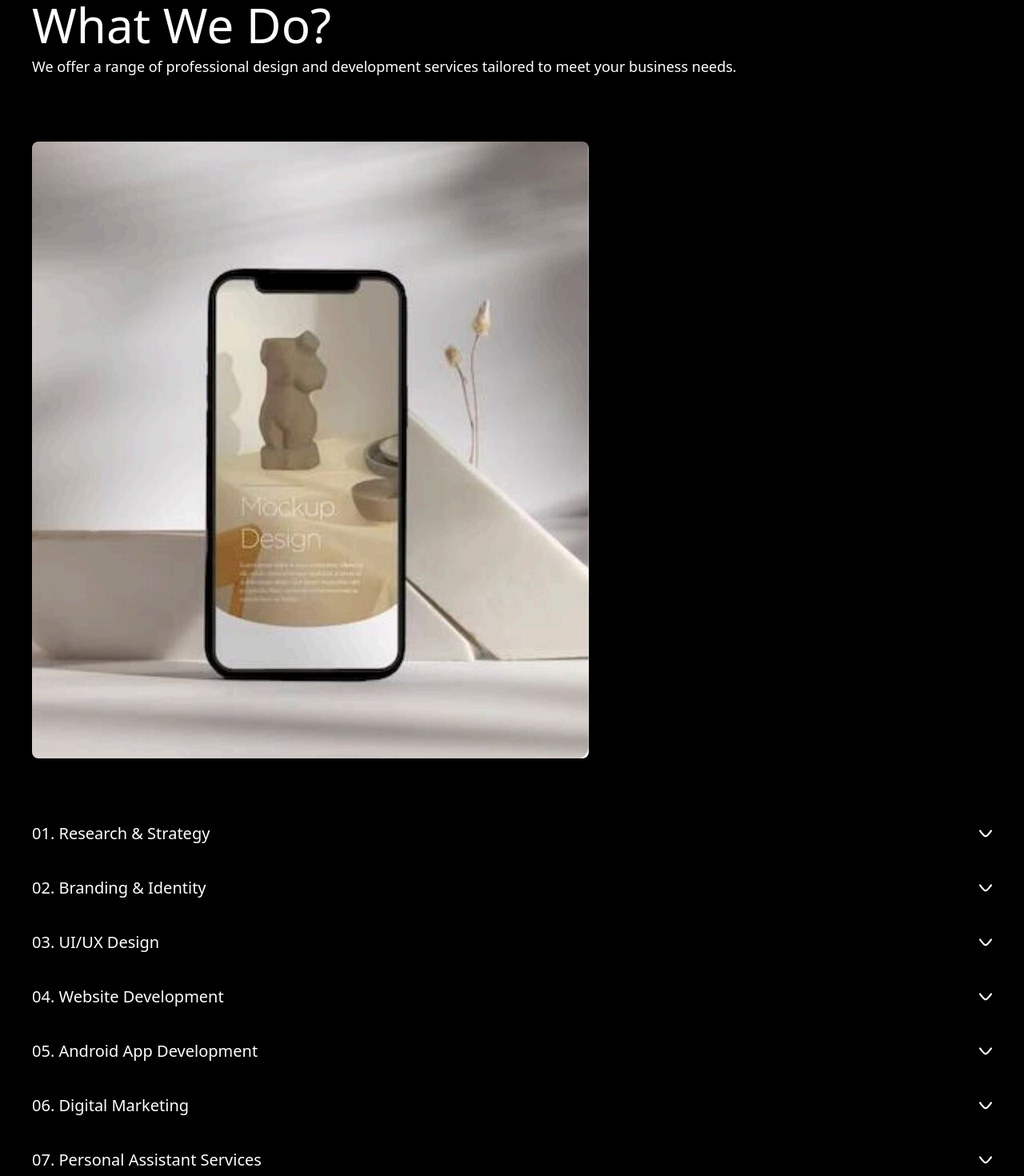
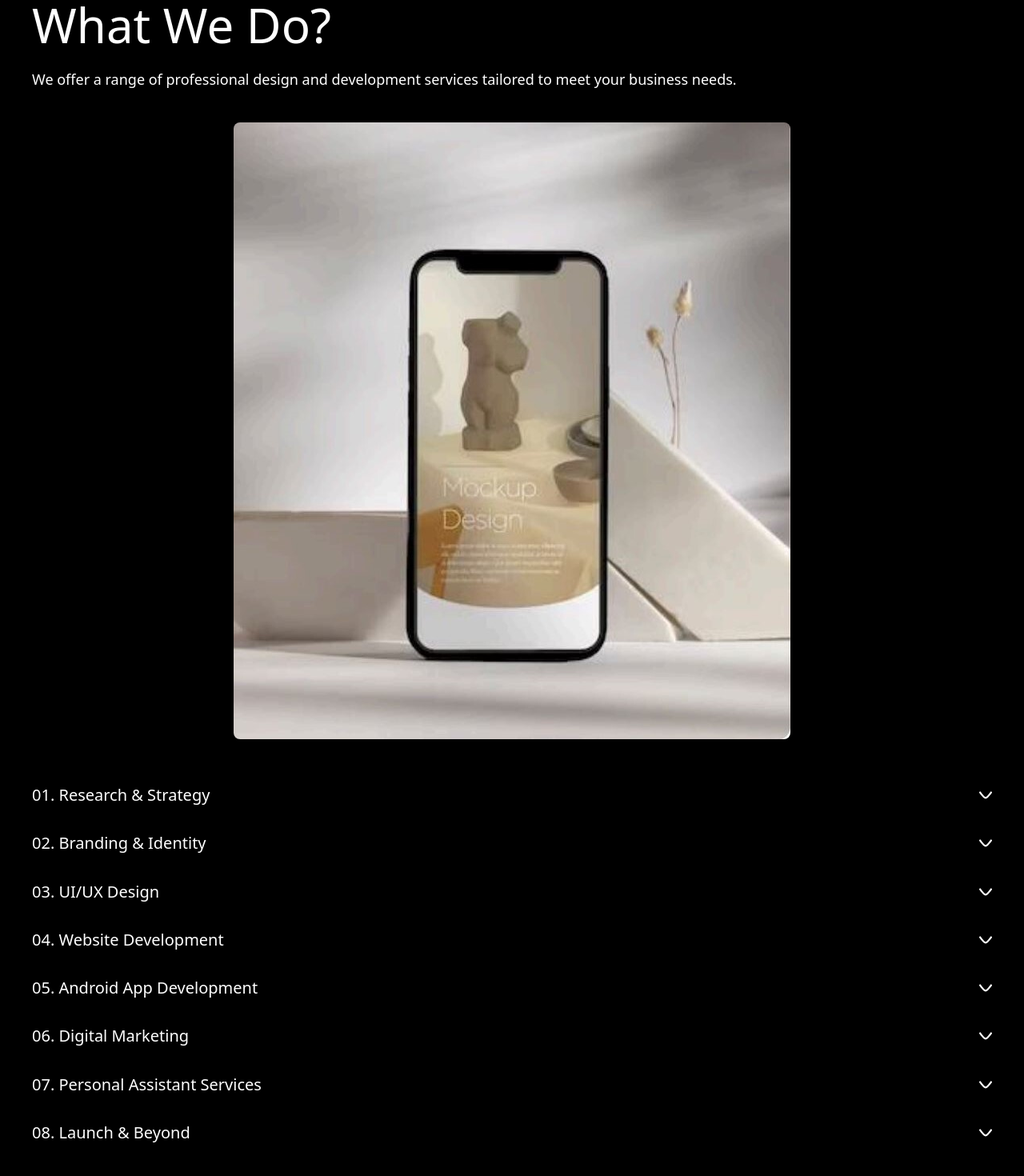
Before and after one commit to Abuzar-Sheikh/SnapixLab, a React (Vite) app: page / in a window 1280 px wide. Shown: the part 1260-2730 px from the top of the page at 80% size. Built offline with nearby package versions, Linux system fonts and the light colour scheme.

Commit message:
Added all the functionality

```diff
--- a/src/components/LandingPage/WhatWeDo.jsx
+++ b/src/components/LandingPage/WhatWeDo.jsx
@@ -1,5 +1,7 @@
 import React, { useState } from "react";
 import { assets } from "../../assets/assets";
+
+import { motion, AnimatePresence } from "framer-motion"; // Import from framer-motion
 
 // Array of service topics and descriptions
 const services = [
@@ -66,19 +68,19 @@ const WhatWeDo = () => {
   };
 
   return (
-    <div className="flex items-center justify-center text-white flex-col my-[40px] px-[40px] md:my-[80px] md:px-[80px] border-b">
-      <div className="w-[100%] flex md:flex-row flex-col items-center gap-2">
-        <h2 className="text-4xl md:text-6xl w-full md:w-2/3">What We Do?</h2>
-        <p className="text-lg w-full md:w-3/6">
+    <div className="flex items-center justify-center text-white flex-col my-[40px] md:my-[80px] px-[40px] md:px-[80px] border-b">
+      <div className="w-[100%] flex flex-col lg:flex-row items-center gap-6">
+        <h2 className="text-4xl md:text-6xl w-full lg:w-2/5">What We Do?</h2>
+        <p className="text-lg w-full lg:w-3/6">
           We offer a range of professional design and development services
           tailored to meet your business needs.
         </p>
       </div>
 
-      <div className="flex w-[100%] flex-col md:flex-row justify-between md:mt-[40px] md:mb-[80px] gap-10 mb-[40px]">
+      <div className="w-full grid grid-cols-1 md:grid-cols-[1fr_1fr] gap-14 my-[40px] mb-[80px]">
         {/* Left Section - Image */}
-        <div className="w-full md:w-1/2 flex items-center justify-center mt-[40px]">
-          <div className="relative w-full md:w-[100%] h-auto w-full">
+        <div className="w-full flex items-center justify-center">
+          <div className="">
             <img
               src={assets.WhatWeDo_img}
               alt="What We Do Mockup"
@@ -88,11 +90,11 @@ const WhatWeDo = () => {
         </div>
 
         {/* Right Section - Text */}
-        <div className="w-[100%] md:w-1/2 my-[40px]">
-          <ul className="flex flex-col space-y-2 sm:space-y-3 md:space-y-5 lg:space-y-10">
+        <div className="flex h-[450px] md:h-auto">
+          <ul className="flex w-full flex-col justify-between">
             {services.map((service) => (
               <li key={service.id}>
-                <div className="flex justify-between items-center">
+                <div className="flex justify-between items-center gap-2">
                   <h3 className="text-xl text-white">{service.title}</h3>
                   <img
                     onClick={() => toggleDropdown(service.id)}
@@ -103,10 +105,22 @@ const WhatWeDo = () => {
                     }`}
                   />
                 </div>
-                {/* Dropdown content */}
-                {openDropdown === service.id && (
-                  <p className="text-white mb-2">{service.description}</p>
-                )}
+
+                <AnimatePresence>
+                  {openDropdown === service.id && (
+                    <motion.div
+                      initial={{ height: 0, opacity: 0 }}
+                      animate={{ height: "auto", opacity: 1 }}
+                      exit={{ height: 0, opacity: 0 }}
+                      transition={{ duration: 0.3 }}
+                      className="overflow-hidden"
+                    >
+                      <p className="text-white mt-2">{service.description}</p>
+                    </motion.div>
+                  )}
+                </AnimatePresence>
+
+
               </li>
             ))}
           </ul>
--- a/src/index.css
+++ b/src/index.css
@@ -54,3 +54,13 @@ a.active hr {
   background-size: 70px 70px;
   opacity: 0.7;
 }
+
+.toggle-content {
+  height: 0;
+  overflow: hidden;
+  transition: height 0.3s ease-in-out;
+}
+
+.toggle-content.open {
+  height: auto;
+}
--- a/src/pages/Contact.jsx
+++ b/src/pages/Contact.jsx
@@ -1,6 +1,8 @@
 import React, { useState } from "react";
 import Slider from "rc-slider";
 import "rc-slider/assets/index.css";
+
+import { motion, AnimatePresence } from "framer-motion"; // Import framer-motion
 
 import logo from "../assets/logo.png";
 import linkedin_logo from "../assets/linkedin_logo.png";
@@ -265,6 +267,7 @@ const Contact = () => {
           <div className="w-full text-4xl font-medium">
             Frequently asked questions
           </div>
+
           <p className="mt-2 text-[#E6E6E6]">
             Still you have any questions? Contact our Team via
             hello@squareup.com
@@ -291,9 +294,19 @@ const Contact = () => {
                   <img src={add} alt="Icon" className="inline-block" />{" "}
                 </span>
               </div>
-              {activeIndex === index && (
-                <p className="mt-4 text-sm text-[#E6E6E6]">{faq.answer}</p>
-              )}
+              <AnimatePresence>
+                {activeIndex === index && (
+                  <motion.div
+                    initial={{ height: 0, opacity: 0 }}
+                    animate={{ height: "auto", opacity: 1 }}
+                    exit={{ height: 0, opacity: 0 }}
+                    transition={{ duration: 0.3 }}
+                    className="overflow-hidden"
+                  >
+                    <p className="mt-4 text-sm text-[#E6E6E6]">{faq.answer}</p>
+                  </motion.div>
+                )}
+              </AnimatePresence>
             </div>
           ))}
         </div>
```
